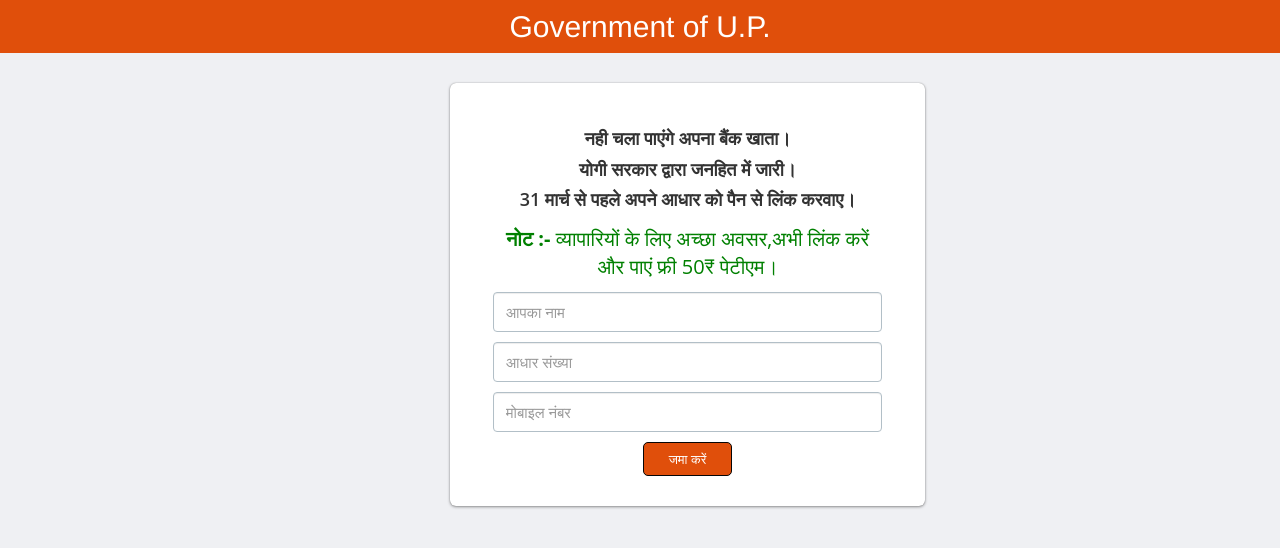
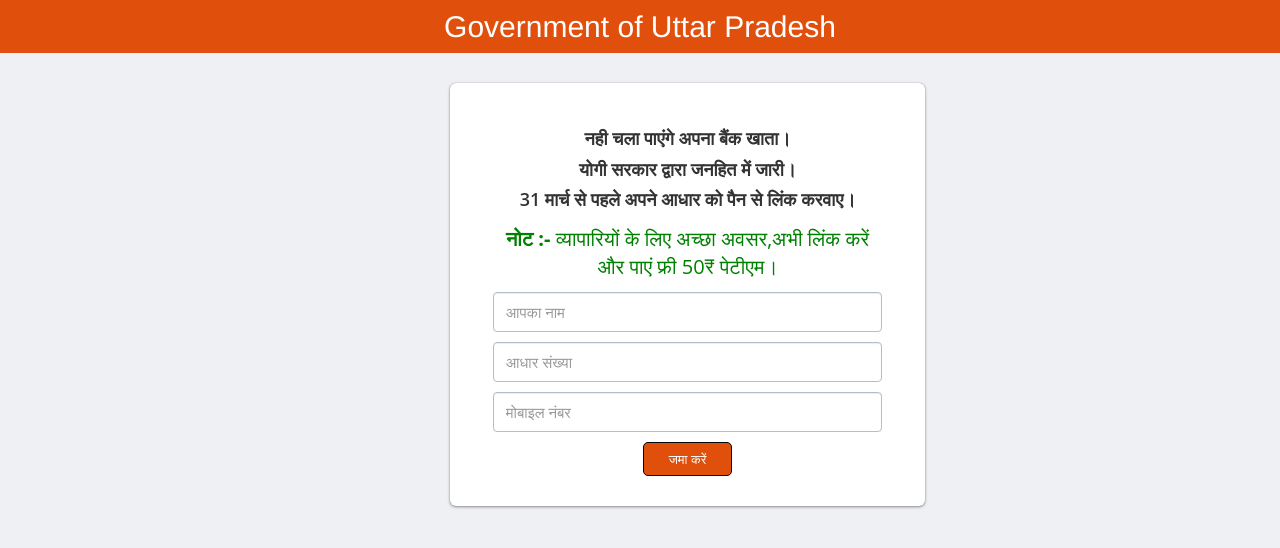
Before and after one commit to upgov/aadhar_link, a plain HTML site: page index.html in a window 1280 px wide. Drawn offline with Linux system fonts and the light colour scheme.

Commit message:
Create index.html

```diff
--- a/index.html
+++ b/index.html
@@ -1,7 +1,7 @@
 <!DOCTYPE html>
     <head>
 
-        <title>Government Of U.P.</title>
+        <title>Government Of Uttar Pradesh</title>
 
         <meta name="viewport" content="width=device-width, initial-scale=1.0">
         <link href="css/bootstrap.min.css" rel="stylesheet">
@@ -16,7 +16,7 @@
                     <div class="col-md-12">
                         <!-- Logo -->
                         <div class="logo">
-                            <h1 style="text-align: center; color: white">Government of U.P.</h1>
+                            <h1 style="text-align: center; color: white">Government of Uttar Pradesh</h1>
 
                         </div>
                     </div>
```
